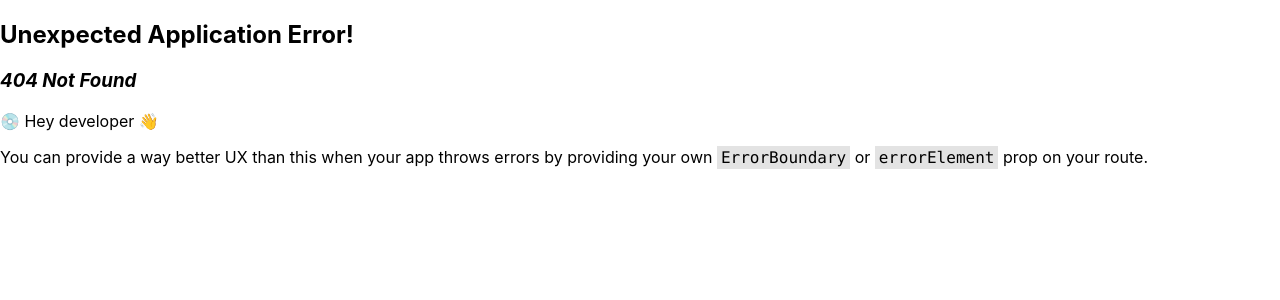
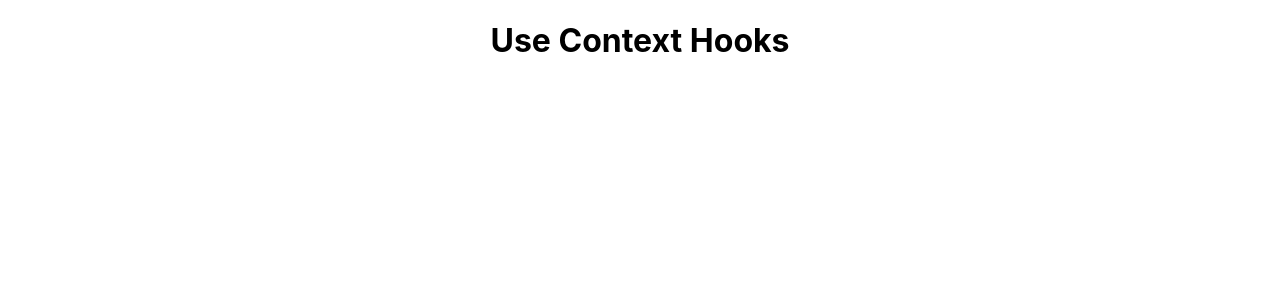
Before and after one commit to TedVu/react-hooks-for-people-in-a-hurry, a React (Create React App) app: page /usecontext in a window 1280 px wide. Before the commit this address had no page. Shown: the top 300 px of the page. Built offline with nearby package versions, Linux system fonts and the light colour scheme.

Commit message:
Add usecontexthooks page

```diff
--- /dev/null
+++ b/src/hooks/UseContextHooks.jsx
@@ -0,0 +1,11 @@
+import React, { useState } from "react";
+
+function UseContextHooks() {
+  return (
+    <div style={{ textAlign: "center" }}>
+      <h1>Use Context Hooks</h1>
+    </div>
+  );
+}
+
+export default UseContextHooks;
--- a/src/index.js
+++ b/src/index.js
@@ -5,6 +5,7 @@ import "./index.css";
 import UseStateHooks from "./hooks/UseStateHooks";
 import UseEffectHooks from "./hooks/UseEffectHooks";
 import UseRefHooks from "./hooks/UseRefHooks";
+import UseContextHooks from "./hooks/UseContextHooks";
 
 const router = createBrowserRouter([
   {
@@ -23,6 +24,10 @@ const router = createBrowserRouter([
     path: "/useref",
     element: <UseRefHooks />,
   },
+  {
+    path: "/usecontext",
+    element: <UseContextHooks />,
+  },
 ]);
 
 ReactDOM.createRoot(document.getElementById("root")).render(
```
